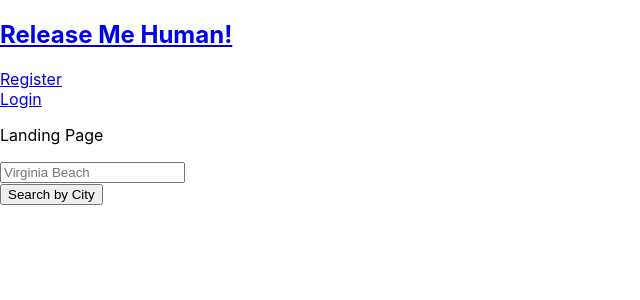
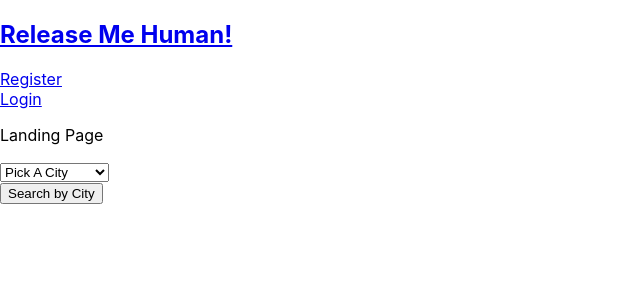
Before and after one commit to thinkful-ei-emu/AP-Capstone-Client, a React (Create React App) app: page / in a window 1280 px wide. Shown: the top 300 px of the page, without its empty margins (0-640 px from the left). Built offline with nearby package versions, Linux system fonts and the light colour scheme; no server answers.

Commit message:
changed search to drop bar

```diff
--- a/src/components/SearchForm/SearchForm.js
+++ b/src/components/SearchForm/SearchForm.js
@@ -9,7 +9,16 @@ export default class SearchForm extends React.Component{
         return(
             <form onSubmit={this.context.handleSearchSubmit}>
                 <div>
-                    <input type="text"  placeholder="Virginia Beach" value={this.context.search} onChange={e=>this.context.setSearch(e.target.value)} required/>
+                    <select onChange={e=>this.context.setSearch(e.target.value)}>
+                        <option value="Pick a City">Pick A City</option>
+                        <option value="Virginia Beach">Virginia Beach</option>
+                        <option value="Norfolk">Norfolk</option>
+                        <option value="Chesapeake">Chesapeake</option>
+                        <option value="Suffolk">Suffolk</option>
+                        <option value="Hampton">Hampton</option>
+                        <option value="Newport News">Newport News</option>
+
+                    </select>
                 </div>
 
                 <div>
```
Also changed, not shown: src/components/Header/Header.js (+0 -50 lines).
